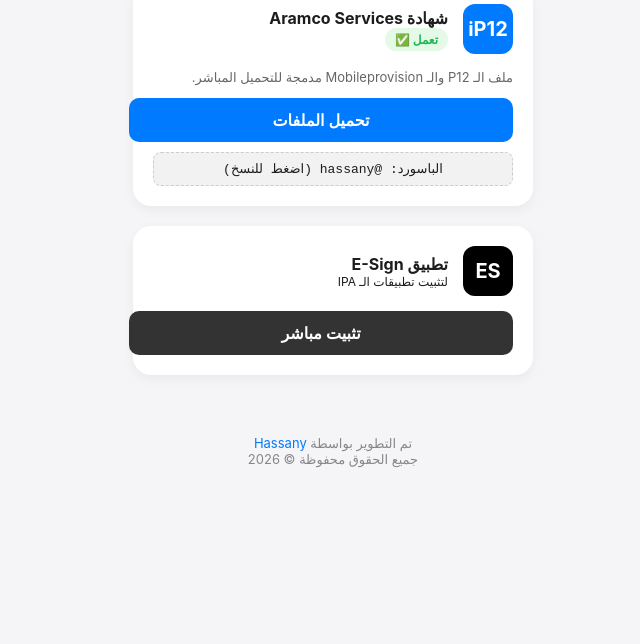
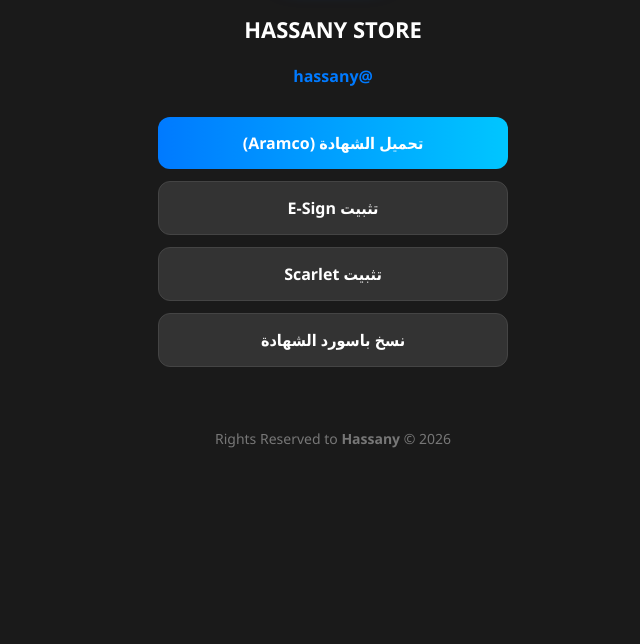
Before and after one commit to husszzzz/coomCraft, a plain HTML site: page index.html in a window 1280 px wide. Shown: the part 156-800 px from the top of the page, without its empty margins (307-947 px from the left). Drawn offline with Linux system fonts and the light colour scheme.

Commit message:
Update index.html

```diff
--- a/index.html
+++ b/index.html
@@ -3,178 +3,119 @@
 <head>
     <meta charset="UTF-8">
     <meta name="viewport" content="width=device-width, initial-scale=1.0">
-    <title>HASSANY | شهادات آيفون</title>
+    <title>HASSANY - شهادات مجانية</title>
     <style>
-        :root {
-            --main-color: #007aff;
-            --bg-color: #f5f5f7;
-            --card-bg: #ffffff;
-            --text-color: #1d1d1f;
-        }
-
         body {
-            font-family: -apple-system, BlinkMacSystemFont, "Segoe UI", Roboto, Helvetica, Arial, sans-serif;
-            background-color: var(--bg-color);
-            color: var(--text-color);
-            margin: 0;
-            padding: 20px;
+            background-color: #1a1a1a;
+            color: white;
+            font-family: 'Segoe UI', Tahoma, Geneva, Verdana, sans-serif;
             display: flex;
             flex-direction: column;
             align-items: center;
+            padding: 20px;
+            margin: 0;
         }
 
-        .header {
-            text-align: center;
-            margin-bottom: 30px;
+        .header-img {
+            width: 120px;
+            height: 120px;
+            border-radius: 25px;
+            margin-bottom: 15px;
+            box-shadow: 0 0 20px rgba(0,122,255,0.5);
         }
 
-        .header h1 {
-            font-size: 24px;
+        h1 {
+            font-size: 22px;
             margin-bottom: 5px;
         }
 
-        .header p {
-            color: #86868b;
-            font-size: 14px;
+        .username {
+            color: #007aff;
+            margin-bottom: 30px;
+            font-weight: bold;
         }
 
-        .container {
+        .btn-container {
             width: 100%;
-            max-width: 400px;
+            max-width: 350px;
         }
 
-        .card {
-            background: var(--card-bg);
-            border-radius: 18px;
-            padding: 20px;
-            margin-bottom: 20px;
-            box-shadow: 0 4px 12px rgba(0,0,0,0.05);
-            transition: transform 0.2s;
+        .main-btn {
+            display: block;
+            background-color: #333;
+            color: white;
+            text-decoration: none;
+            padding: 15px;
+            margin-bottom: 12px;
+            border-radius: 12px;
+            text-align: center;
+            font-weight: 600;
+            border: 1px solid #444;
+            transition: 0.3s;
         }
 
-        .card:active {
-            transform: scale(0.98);
+        .main-btn:hover {
+            background-color: #007aff;
+            border-color: #007aff;
         }
 
-        .cert-info {
-            display: flex;
-            align-items: center;
-            gap: 15px;
-            margin-bottom: 15px;
-        }
-
-        .cert-icon {
-            width: 50px;
-            height: 50px;
-            background: var(--main-color);
-            border-radius: 12px;
-            display: flex;
-            align-items: center;
-            justify-content: center;
-            color: white;
-            font-weight: bold;
-            font-size: 20px;
-        }
-
-        .cert-details h3 {
-            margin: 0;
-            font-size: 16px;
-        }
-
-        .status-badge {
-            display: inline-block;
-            padding: 4px 10px;
-            border-radius: 20px;
-            font-size: 12px;
-            font-weight: bold;
-            background: #e5f9e7;
-            color: #1db954;
-        }
-
-        .download-btn {
-            display: block;
-            width: 100%;
-            padding: 12px;
-            background-color: var(--main-color);
-            color: white;
-            text-align: center;
-            text-decoration: none;
-            border-radius: 10px;
-            font-weight: 600;
-            margin-top: 10px;
-        }
-
-        .password-box {
-            background: #f2f2f2;
-            padding: 8px;
-            border-radius: 8px;
-            text-align: center;
-            font-family: monospace;
-            cursor: pointer;
-            margin-top: 10px;
-            border: 1px dashed #ccc;
+        .cert-btn {
+            background: linear-gradient(90deg, #007aff, #00c6ff);
+            border: none;
         }
 
         .footer {
-            margin-top: 40px;
-            text-align: center;
-            font-size: 13px;
-            color: #86868b;
+            margin-top: 50px;
+            font-size: 14px;
+            color: #777;
         }
 
-        .footer a {
-            color: var(--main-color);
-            text-decoration: none;
+        /* تنبيه النسخ */
+        #copy-toast {
+            visibility: hidden;
+            min-width: 200px;
+            background-color: #333;
+            color: #fff;
+            text-align: center;
+            border-radius: 10px;
+            padding: 10px;
+            position: fixed;
+            bottom: 30px;
+            font-size: 14px;
         }
     </style>
 </head>
 <body>
 
-    <div class="header">
-        <h1>متجر HASSANY</h1>
-        <p>تحميل شهادات المؤسسة وبرامج السايدلود</p>
-    </div>
+    <img src="https://via.placeholder.com/120" alt="Logo" class="header-img">
 
-    <div class="container">
-        <div class="card">
-            <div class="cert-info">
-                <div class="cert-icon">iP12</div>
-                <div class="cert-details">
-                    <h3>شهادة Aramco Services</h3>
-                    <span class="status-badge">تعمل ✅</span>
-                </div>
-            </div>
-            <p style="font-size: 13px; color: #666;">ملف الـ P12 والـ Mobileprovision مدمجة للتحميل المباشر.</p>
+    <h1>HASSANY STORE</h1>
+    <p class="username">@hassany</p>
 
-            <a href="#" class="download-btn">تحميل الملفات</a>
+    <div class="btn-container">
+        <a href="رابط_ملف_الشهادة_هنا" class="main-btn cert-btn">تحميل الشهادة (Aramco)</a>
 
-            <div class="password-box" onclick="copyPass()">
-                الباسورد: <span id="pass">@hassany</span> (اضغط للنسخ)
-            </div>
-        </div>
+        <a href="itms-services://?action=download-manifest&url=رابط_ملف_الـPLIST_هنا" class="main-btn">تثبيت E-Sign</a>
 
-        <div class="card">
-            <div class="cert-info">
-                <div class="cert-icon" style="background: #000;">ES</div>
-                <div class="cert-details">
-                    <h3>تطبيق E-Sign</h3>
-                    <p style="margin: 0; font-size: 12px;">لتثبيت تطبيقات الـ IPA</p>
-                </div>
-            </div>
-            <a href="itms-services://?action=download-manifest&url=رابط_الملف_هنا" class="download-btn" style="background-color: #333;">تثبيت مباشر</a>
+        <a href="itms-services://?action=download-manifest&url=رابط_ملف_الـPLIST_هنا" class="main-btn">تثبيت Scarlet</a>
+
+        <div class="main-btn" style="cursor: pointer;" onclick="copyText('@hassany')">
+            نسخ باسورد الشهادة
         </div>
     </div>
 
     <div class="footer">
-        تم التطوير بواسطة <a href="#">Hassany</a> <br>
-        جميع الحقوق محفوظة &copy; 2026
+        Rights Reserved to <b>Hassany</b> &copy; 2026
     </div>
 
+    <div id="copy-toast">تم نسخ الباسورد بنجاح!</div>
+
     <script>
-        function copyPass() {
-            const pass = document.getElementById('pass').innerText;
-            navigator.clipboard.writeText(pass);
-            alert("تم نسخ الباسورد: " + pass);
+        function copyText(text) {
+            navigator.clipboard.writeText(text);
+            var x = document.getElementById("copy-toast");
+            x.style.visibility = "visible";
+            setTimeout(function(){ x.style.visibility = "hidden"; }, 2000);
         }
     </script>
 
```
